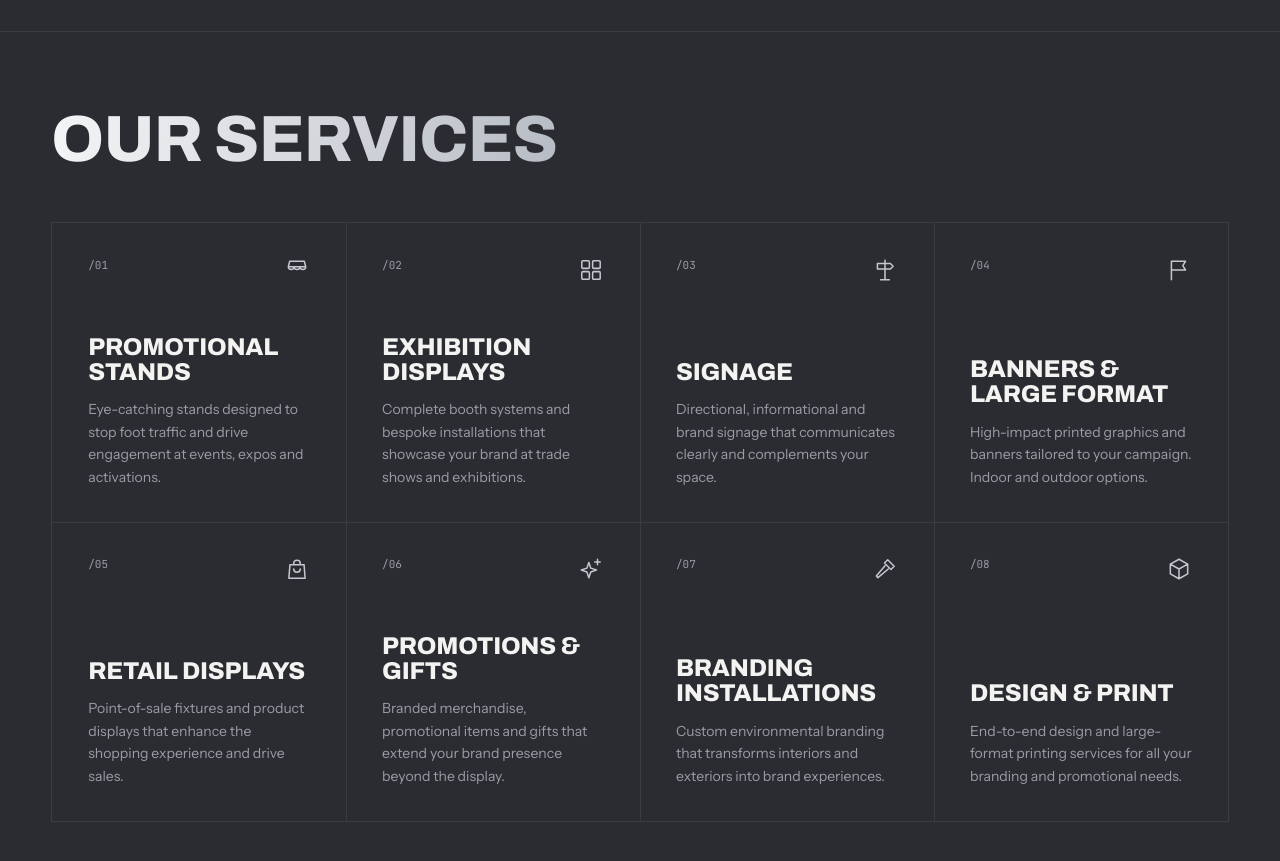
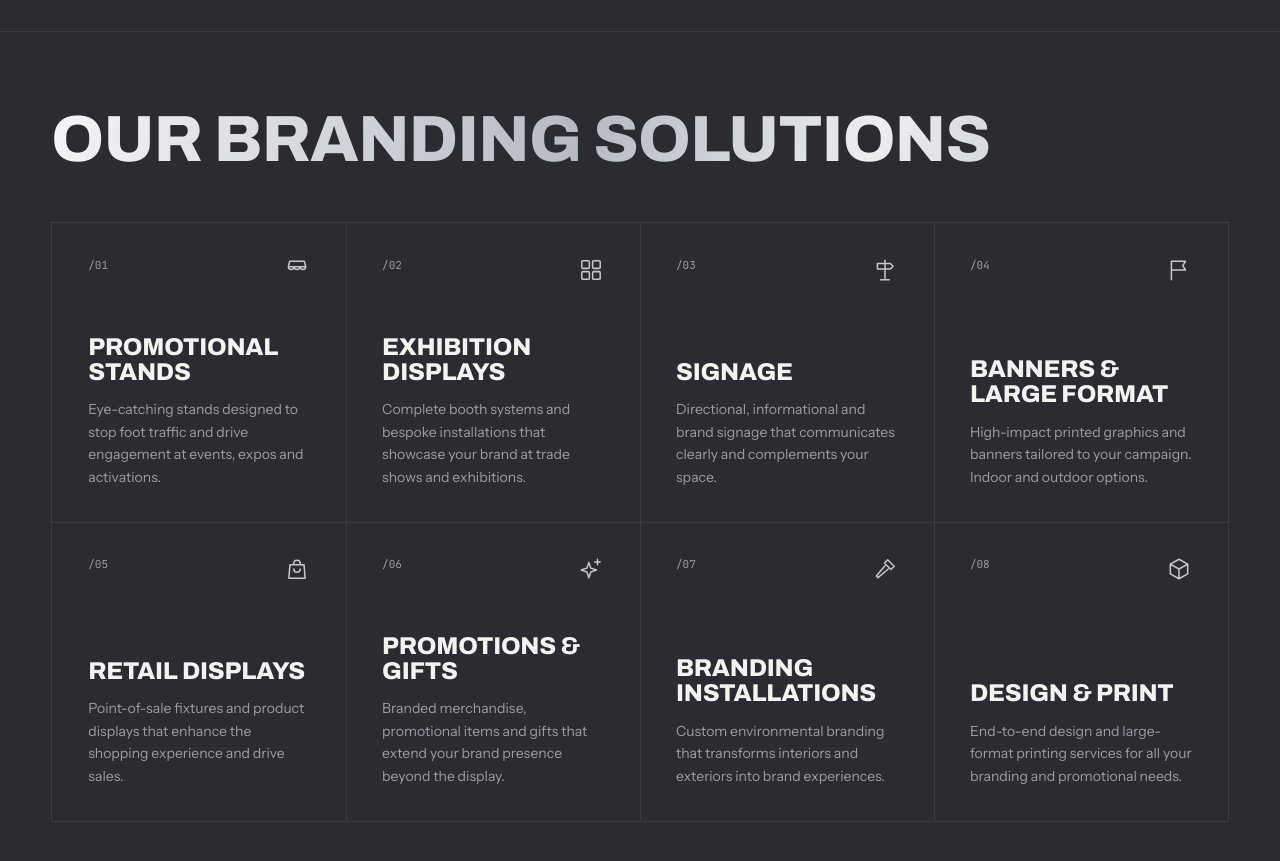
Before and after one commit to caroan-silverline/silverlinead, a plain HTML site: page index.html in a window 1280 px wide. Shown: the part 893-1754 px from the top of the page. Drawn offline with Linux system fonts and the light colour scheme.

Commit message:
Change the section heading text from 'Our services' to 'Our Branding Solutions'

```diff
--- a/index.html
+++ b/index.html
@@ -159,7 +159,7 @@ footer{background:#18191c;border-top:1px solid var(--line);padding:60px var(--pa
 </div></div>
 
 <section id="services">
-  <h2 class="sec-t h">Our services</h2>
+  <h2 class="sec-t h">Our Branding Solutions</h2>
   <div class="grid">
     <article class="tile" tabindex="0"><div class="top"><span>/01</span><svg viewBox="0 0 24 24"><path d="M4 9l1.2-5h13.6L20 9M4 9h16M4 9c0 1.7 1.3 2.5 2.7 2.5S9.3 10.7 9.3 9c0 1.7 1.3 2.5 2.7 2.5s2.7-.8 2.7-2.5c0 1.7 1.3 2.5 2.7 2.5s2.7-.8 2.7-2.5"/></svg></div><div><h3 class="h">Promotional Stands</h3><p>Eye-catching stands designed to stop foot traffic and drive engagement at events, expos and activations.</p></div></article>
     <article class="tile" tabindex="0"><div class="top"><span>/02</span><svg viewBox="0 0 24 24"><rect x="3.5" y="3.5" width="7" height="7" rx="1"/><rect x="13.5" y="3.5" width="7" height="7" rx="1"/><rect x="3.5" y="13.5" width="7" height="7" rx="1"/><rect x="13.5" y="13.5" width="7" height="7" rx="1"/></svg></div><div><h3 class="h">Exhibition Displays</h3><p>Complete booth systems and bespoke installations that showcase your brand at trade shows and exhibitions.</p></div></article>
```
